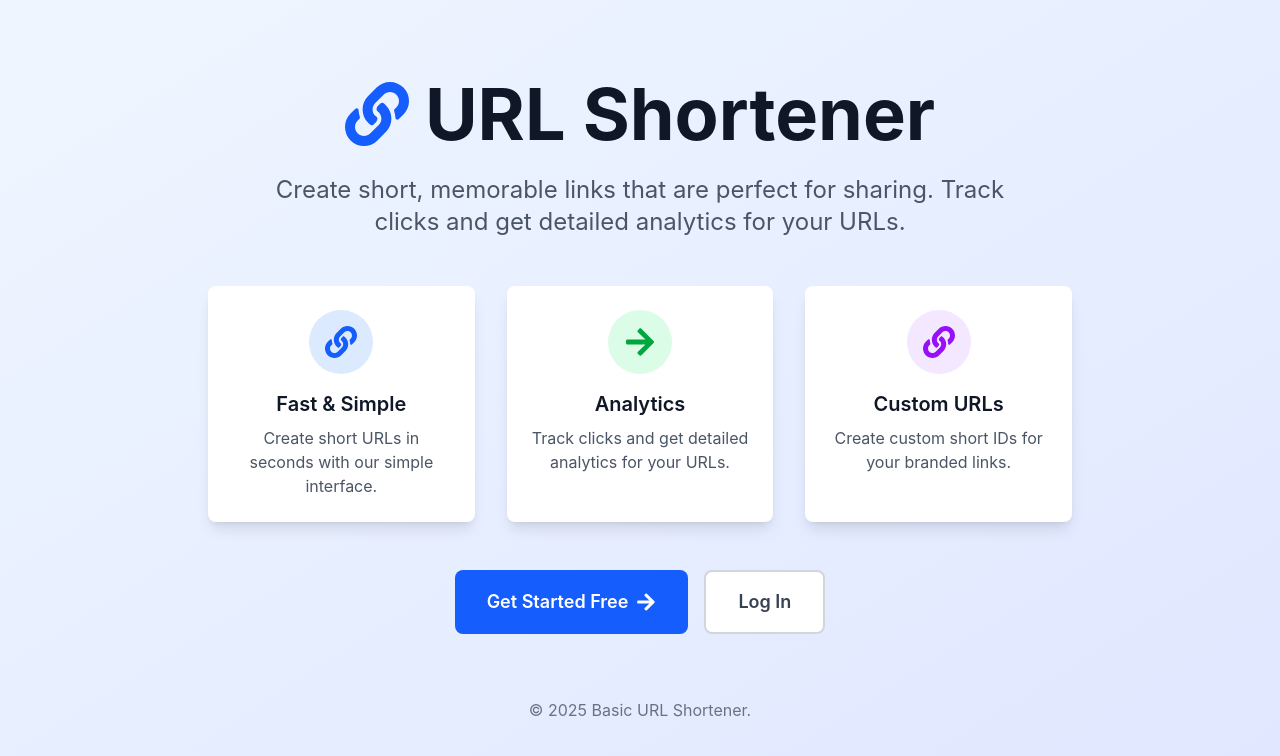
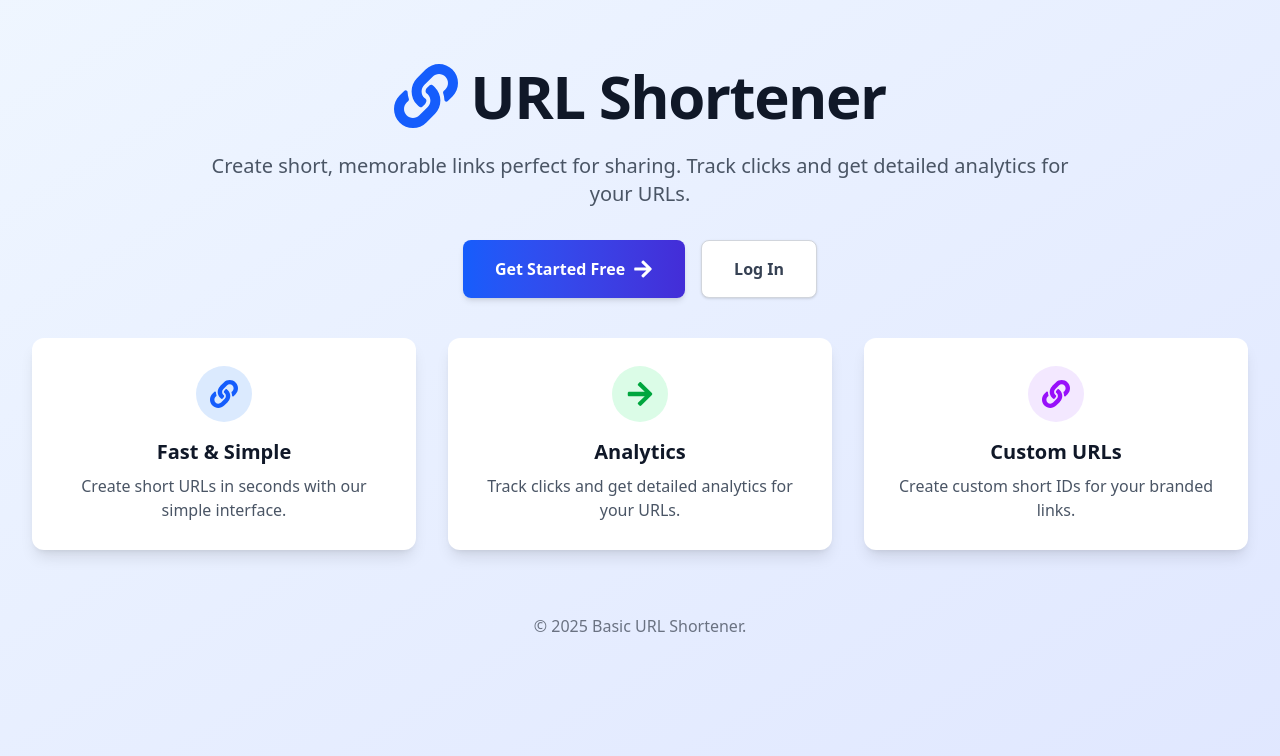
Before and after one commit to bhutuklearning/Basic-URL-Shortener, a React (Vite) app in the folder frontend/: page / in a window 1280 px wide. Shown: the top 756 px of the page. Built offline with nearby package versions, Linux system fonts and the light colour scheme.

Commit message:
Fixing Landing Page

```diff
--- a/frontend/src/pages/LandingPage.jsx
+++ b/frontend/src/pages/LandingPage.jsx
@@ -2,84 +2,72 @@ import React from "react";
 import { Link } from "react-router-dom";
 import { FaLink, FaArrowRight } from "react-icons/fa";
 
-
 const LandingPage = () => {
   return (
-    <div className="min-h-screen bg-linear-to-br from-blue-50 to-indigo-100 flex items-center justify-center">
-      <div className="max-w-4xl mx-auto text-center px-4">
-        {/* Hero Section */}
-        <div className="mb-12">
-          <div className="flex items-center justify-center mb-6">
-            <FaLink className="h-16 w-16 text-blue-600 mr-4" />
-            <h1 className="text-5xl md:text-7xl font-bold text-gray-900">
+    <div className="min-h-screen bg-linear-to-br from-blue-50 to-indigo-100">
+      {/* Header / Hero */}
+      <header className="px-4 sm:px-6 lg:px-8 pt-16 pb-10">
+        <div className="max-w-7xl mx-auto text-center">
+          <div className="inline-flex items-center justify-center mb-6">
+            <FaLink className="h-14 w-14 sm:h-16 sm:w-16 text-blue-600 mr-3" aria-hidden="true" />
+            <h1 className="text-4xl sm:text-5xl md:text-6xl font-extrabold tracking-tight text-gray-900">
               URL Shortener
             </h1>
           </div>
-          <p className="text-xl md:text-2xl text-gray-600 mb-8 max-w-3xl mx-auto">
-            Create short, memorable links that are perfect for sharing. Track
-            clicks and get detailed analytics for your URLs.
+          <p className="text-base sm:text-lg md:text-xl text-gray-600 mb-8 max-w-2xl sm:max-w-3xl md:max-w-4xl mx-auto">
+            Create short, memorable links perfect for sharing. Track clicks and get detailed analytics for your URLs.
           </p>
-        </div>
-
-        {/* Features */}
-        <div className="grid md:grid-cols-3 gap-8 mb-12">
-          <div className="bg-white rounded-lg shadow-lg p-6">
-            <div className="bg-blue-100 w-16 h-16 rounded-full flex items-center justify-center mx-auto mb-4">
-              <FaLink className="h-8 w-8 text-blue-600" />
-            </div>
-            <h3 className="text-xl font-semibold text-gray-900 mb-2">
-              Fast & Simple
-            </h3>
-            <p className="text-gray-600">
-              Create short URLs in seconds with our simple interface.
-            </p>
-          </div>
-          <div className="bg-white rounded-lg shadow-lg p-6">
-            <div className="bg-green-100 w-16 h-16 rounded-full flex items-center justify-center mx-auto mb-4">
-              <FaArrowRight className="h-8 w-8 text-green-600" />
-            </div>
-            <h3 className="text-xl font-semibold text-gray-900 mb-2">
-              Analytics
-            </h3>
-            <p className="text-gray-600">
-              Track clicks and get detailed analytics for your URLs.
-            </p>
-          </div>
-          <div className="bg-white rounded-lg shadow-lg p-6">
-            <div className="bg-purple-100 w-16 h-16 rounded-full flex items-center justify-center mx-auto mb-4">
-              <FaLink className="h-8 w-8 text-purple-600" />
-            </div>
-            <h3 className="text-xl font-semibold text-gray-900 mb-2">
-              Custom URLs
-            </h3>
-            <p className="text-gray-600">
-              Create custom short IDs for your branded links.
-            </p>
-          </div>
-        </div>
-
-        {/* CTA Buttons */}
-        <div className="flex flex-col sm:flex-row gap-4 justify-center">
+          <div className="flex flex-col sm:flex-row gap-3 sm:gap-4 justify-center">
             <Link
               to="/register"
-            className="bg-blue-600 hover:bg-blue-700 text-white font-semibold py-4 px-8 rounded-lg transition-colors flex items-center justify-center space-x-2 text-lg"
+              className="inline-flex items-center justify-center rounded-lg bg-linear-to-r from-blue-600 to-indigo-700 hover:from-blue-700 hover:to-indigo-800 text-white font-semibold py-3 px-6 sm:py-4 sm:px-8 shadow-md focus:outline-none focus:ring-2 focus:ring-offset-2 focus:ring-blue-600"
             >
-            <span>Get Started Free</span>
-            <FaArrowRight className="h-5 w-5" />
+              <span className="mr-2">Get Started Free</span>
+              <FaArrowRight className="h-5 w-5" aria-hidden="true" />
             </Link>
             <Link
               to="/login"
-            className="bg-white hover:bg-gray-50 text-gray-700 font-semibold py-4 px-8 rounded-lg border-2 border-gray-300 transition-colors text-lg"
+              className="inline-flex items-center justify-center rounded-lg bg-white hover:bg-gray-50 text-gray-700 font-semibold py-3 px-6 sm:py-4 sm:px-8 border border-gray-300 shadow-sm focus:outline-none focus:ring-2 focus:ring-offset-2 focus:ring-gray-300"
             >
               Log In
             </Link>
           </div>
+        </div>
+      </header>
+
+      {/* Features */}
+      <section className="px-4 sm:px-6 lg:px-8 pb-16">
+        <div className="max-w-7xl mx-auto grid grid-cols-1 md:grid-cols-3 gap-6 md:gap-8">
+          <article className="bg-white rounded-xl shadow-lg p-6 md:p-7">
+            <div className="bg-blue-100 w-14 h-14 rounded-full flex items-center justify-center mx-auto mb-4">
+              <FaLink className="h-7 w-7 text-blue-600" aria-hidden="true" />
+            </div>
+            <h3 className="text-lg md:text-xl font-semibold text-gray-900 mb-2 text-center">Fast & Simple</h3>
+            <p className="text-gray-600 text-center">Create short URLs in seconds with our simple interface.</p>
+          </article>
+          <article className="bg-white rounded-xl shadow-lg p-6 md:p-7">
+            <div className="bg-green-100 w-14 h-14 rounded-full flex items-center justify-center mx-auto mb-4">
+              <FaArrowRight className="h-7 w-7 text-green-600" aria-hidden="true" />
+            </div>
+            <h3 className="text-lg md:text-xl font-semibold text-gray-900 mb-2 text-center">Analytics</h3>
+            <p className="text-gray-600 text-center">Track clicks and get detailed analytics for your URLs.</p>
+          </article>
+          <article className="bg-white rounded-xl shadow-lg p-6 md:p-7">
+            <div className="bg-purple-100 w-14 h-14 rounded-full flex items-center justify-center mx-auto mb-4">
+              <FaLink className="h-7 w-7 text-purple-600" aria-hidden="true" />
+            </div>
+            <h3 className="text-lg md:text-xl font-semibold text-gray-900 mb-2 text-center">Custom URLs</h3>
+            <p className="text-gray-600 text-center">Create custom short IDs for your branded links.</p>
+          </article>
+        </div>
+      </section>
 
       {/* Footer */}
-        <div className="mt-16 text-gray-500">
-          <p>&copy; 2025 Basic URL Shortener.</p>
+      <footer className="px-4 sm:px-6 lg:px-8 pb-10">
+        <div className="max-w-7xl mx-auto text-center text-gray-500">
+          <p>&copy; {new Date().getFullYear()} Basic URL Shortener.</p>
         </div>
-      </div>
+      </footer>
     </div>
   );
 };
```
Also changed, not shown: frontend/package.json (+21 -12 lines), 5 other files (tests, documents, lock files or other folders). Lines whose indentation alone changed are shown as unchanged.
